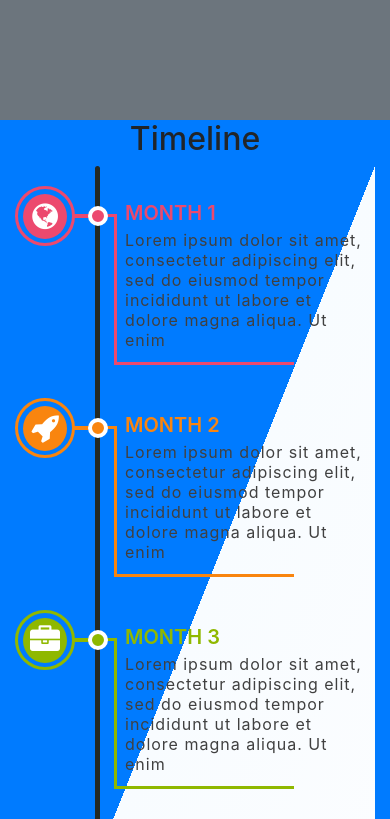
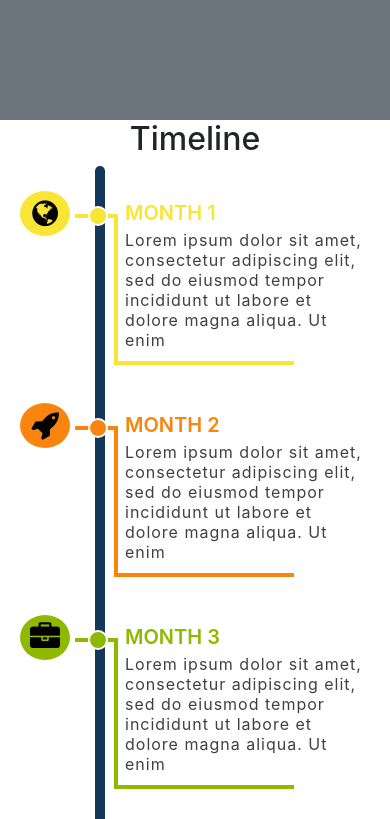
Before and after one commit to CDH-Studio/Lit-Demo-Website, a plain HTML site: page index.html in a window 390 px wide. Shown: the part 2140-2959 px from the top of the page. Drawn offline with nearby package versions, Linux system fonts and the light colour scheme.

Commit message:
fixed css for timeline

```diff
--- a/assets/style.css
+++ b/assets/style.css
@@ -34,26 +34,26 @@
 /* Timeline css starts here  */
 .main-timeline{
     position:relative;
-    background: linear-gradient(to bottom right, transparent 0%, transparent 50%, #f8fcff 50%, #fcfdff 100%);
-    background: -webkit-linear-gradient(to bottom right, transparent 0%, transparent 50%, #f8fcff 50%, #fcfdff 100%);
-    background: -moz-linear-gradient(to bottom right, transparent 0%, transparent 50%, #f8fcff 50%, #fcfdff 100%);
-    background: -ms-linear-gradient(to bottom right, transparent 0%, transparent 50%, #f8fcff 50%, #fcfdff 100%);
-    background: -o-linear-gradient(to bottom right, transparent 0%, transparent 50%, #f8fcff 50%, #fcfdff 100%);}
-  .main-timeline:before{content:"";width:5px;height:100%;border-radius:20px;margin:0 auto;background:#242922;position:absolute;top:0;left:0;right:0}
+}
+  .main-timeline:before{content:"";width:10px;height:100%;border-radius:20px;margin:0 auto;background:#153759;position:absolute;top:0;left:0;right:0}
   .main-timeline .timeline{display:inline-block;margin-bottom:50px;position:relative}
-  .main-timeline .timeline:before{content:"";width:20px;height:20px;border-radius:50%;border:4px solid #fff;background:#ec496e;position:absolute;top:50%;left:50%;z-index:1;transform:translate(-50%,-50%)}
-  .main-timeline .timeline-icon{display:inline-block;width:130px;height:130px;border-radius:50%;border:3px solid #ec496e;padding:13px;text-align:center;position:absolute;top:50%;left:30%;transform:translateY(-50%)}
-  .main-timeline .timeline-icon i{display:block;border-radius:50%;background:#ec496e;font-size:64px;color:#fff;line-height:100px;z-index:1;position:relative}
-  .main-timeline .timeline-icon:after,.main-timeline .timeline-icon:before{content:"";width:100px;height:4px;background:#ec496e;position:absolute;top:50%;right:-100px;transform:translateY(-50%)}
-  .main-timeline .timeline-icon:after{width:70px;height:50px;background:#fff;opacity: 0; top:89px;right:-30px}
+
+  .main-timeline .timeline:before{content:"";width:20px;height:20px;border-radius:50%;border:2px solid white; background:#F9E535;position:absolute;top:50%;left:50%;z-index:1;transform:translate(-50%,-50%)}
+  .main-timeline .timeline-icon{display:inline-block;width:130px;height:130px;border-radius:50%;padding:13px;text-align:center;position:absolute;top:50%;left:30%;transform:translateY(-50%)}
+  .main-timeline .timeline-icon i{display:block;border-radius:50%;background:#F9E535;font-size:64px;color:black;line-height:100px;z-index:1;position:relative}
+  .main-timeline .timeline-icon:after,.main-timeline .timeline-icon:before{content:"";width:100px;height:4px;background:#F9E535;position:absolute;top:50%;right:-100px;transform:translateY(-50%)}
+  .main-timeline .timeline-icon:after{width:70px;height:50px;background:black;opacity: 0; top:89px;right:-30px}
+
   .main-timeline .timeline-content{width:50%;padding:0 50px;margin:52px 0 0;float:right;position:relative}
-  .main-timeline .timeline-content:before{content:"";width:70%;height:100%;border:3px solid #ec496e;border-top:none;border-right:none;position:absolute;bottom:-13px;left:35px}
-  .main-timeline .timeline-content:after{content:"";width:37px;height:3px;background:#ec496e;position:absolute;top:13px;left:0}
-  .main-timeline .title{font-size:20px;font-weight:600;color:#ec496e;text-transform:uppercase;margin:0 0 5px}
+  .main-timeline .timeline-content:before{content:"";width:70%;height:100%;border:4px solid #F9E535;border-top:none;border-right:none;position:absolute;bottom:-18px;left:35px}
+  .main-timeline .timeline-content:after{content:"";width:37px;height:4px;background:#F9E535;position:absolute;top:18px;left:0}
+  .main-timeline .title{font-size:20px;font-weight:600;color:#F9E535;text-transform:uppercase;margin:0 0 5px}
   .main-timeline .description{display:inline-block;font-size:16px;color:#404040;line-height:20px;letter-spacing:1px;margin:0}
+
   .main-timeline .timeline:nth-child(even) .timeline-icon{left:auto;right:30%}
   .main-timeline .timeline:nth-child(even) .timeline-icon:before{right:auto;left:-100px}
   .main-timeline .timeline:nth-child(even) .timeline-icon:after{right:auto;left:-30px}
+
   .main-timeline .timeline:nth-child(even) .timeline-content{float:left}
   .main-timeline .timeline:nth-child(even) .timeline-content:before{left:auto;right:35px;transform:rotateY(180deg)}
   .main-timeline .timeline:nth-child(even) .timeline-content:after{left:auto;right:0}
@@ -71,12 +71,16 @@
   .main-timeline .timeline:nth-child(4n) .timeline-content:before{border-left-color:#2fcea5;border-bottom-color:#2fcea5}
   @media only screen and (max-width:1200px){.main-timeline .timeline-icon:before{width:50px;right:-50px}
     .main-timeline .timeline:nth-child(even) .timeline-icon:before{right:auto;left:-50px}
-    .main-timeline .timeline-content{margin-top:75px}
+    /* .main-timeline .timeline-content{margin-top:75px} */
+    .main-timeline .timeline-content:before{bottom:-27px}
+    .main-timeline .timeline-content:after{top:27px}
   }
   @media only screen and (max-width:990px){.main-timeline .timeline{margin:0 0 10px}
     .main-timeline .timeline-icon{left:25%}
     .main-timeline .timeline:nth-child(even) .timeline-icon{right:25%}
-    .main-timeline .timeline-content{margin-top:115px}
+    /* .main-timeline .timeline-content{margin-top:115px} */
+    .main-timeline .timeline-content:before{bottom:-37px}
+    .main-timeline .timeline-content:after{top:37px}
   }
   @media only screen and (max-width:767px){.main-timeline{padding-top:50px}
     .main-timeline:before{left:80px;right:0;margin:0}
@@ -89,9 +93,9 @@
     .main-timeline .timeline-icon i{font-size:30px;line-height:45px}
     .main-timeline .timeline-content,.main-timeline .timeline:nth-child(even) .timeline-content{width:100%;margin-top:-15px;padding-left:130px;padding-right:5px}
     .main-timeline .timeline:nth-child(even) .timeline-content{float:right}
-    .main-timeline .timeline-content:before,.main-timeline .timeline:nth-child(even) .timeline-content:before{width:50%;left:120px}
+    .main-timeline .timeline-content:before,.main-timeline .timeline:nth-child(even) .timeline-content:before{width:50%;left:120px; bottom: -13px}
     .main-timeline .timeline:nth-child(even) .timeline-content:before{right:auto;transform:rotateY(0)}
-    .main-timeline .timeline-content:after,.main-timeline .timeline:nth-child(even) .timeline-content:after{left:85px}
+    .main-timeline .timeline-content:after,.main-timeline .timeline:nth-child(even) .timeline-content:after{left:85px; top:13px}
   }
   @media only screen and (max-width:479px){.main-timeline .timeline-content,.main-timeline .timeline:nth-child(2n) .timeline-content{padding-left:110px}
     .main-timeline .timeline-content:before,.main-timeline .timeline:nth-child(2n) .timeline-content:before{left:99px}
--- a/index.html
+++ b/index.html
@@ -255,7 +255,7 @@
     </section>
 
     <!-- Timeline section -->
-    <section id="sec_timeline" class="bg-primary">
+    <section id="sec_timeline">
         <div class="container">
             <div class="row d-flex justify-content-center">
                 <div class="col-lg-6">
@@ -306,10 +306,7 @@
                     </div>
                 </div>
             </div>
-            <div class="row" style="height: 300px">
-                <p>TIMELINE</p>
 
-            </div>
         </div>
     </section>
 
```
